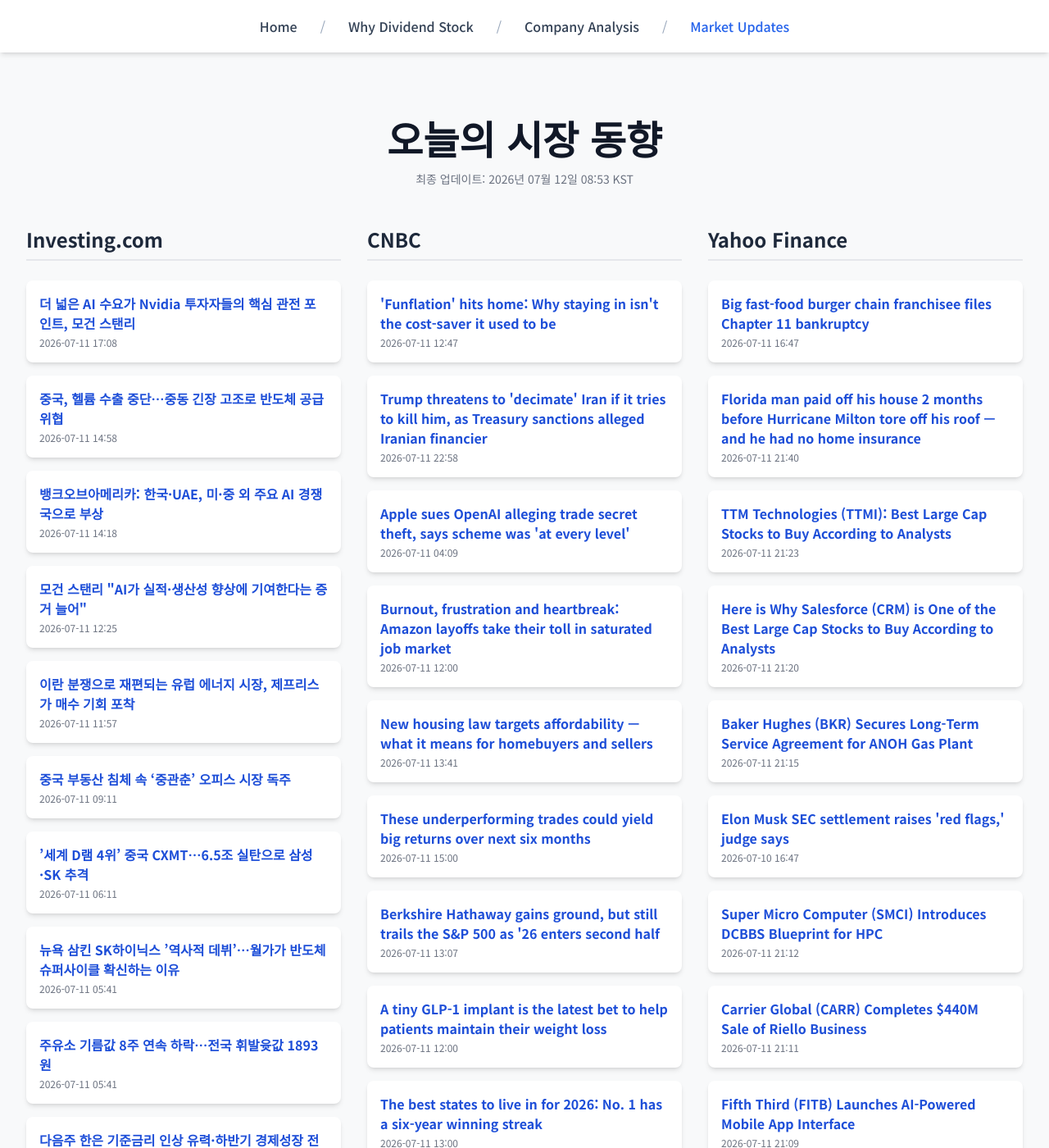
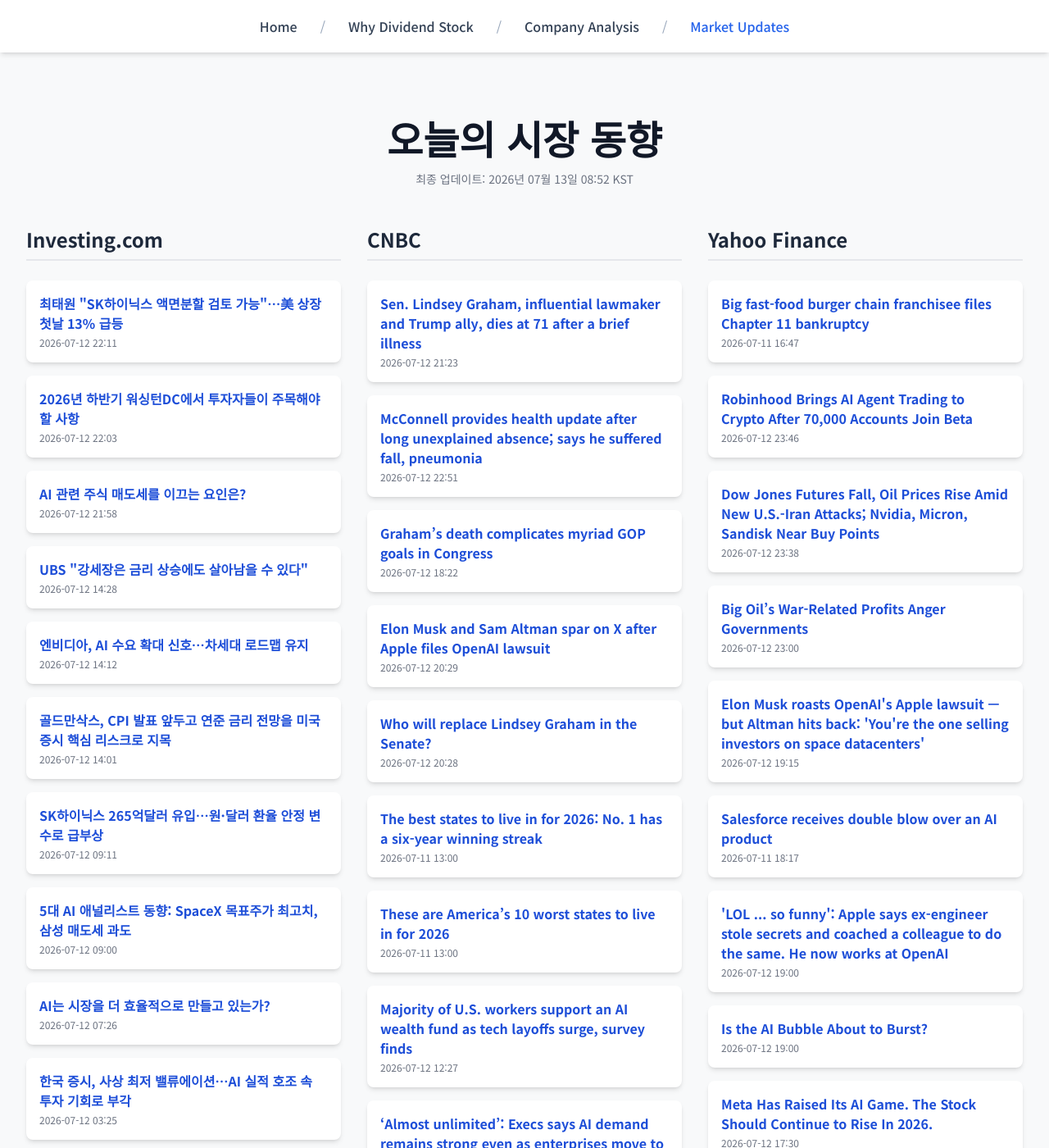
Before and after one commit to Kay-Hwang/my-company-analysis, a Jekyll site: the page built from market-updates.html, in a window 1280 px wide and 1400 px high. Shown: the whole window at 82% size. Built offline with Jekyll 4.4.1, drawn with Linux system fonts in a browser that asks for light colours; nearby versions of some CDN libraries; a script that is not in the unit is left out; some of the changed text lies outside the part shown.

Commit message:
Update daily data

```diff
--- a/_data/latest_data.json
+++ b/_data/latest_data.json
@@ -1,116 +1,98 @@
 {
-  "lastUpdated": "2026년 07월 12일 08:53 KST",
+  "lastUpdated": "2026년 07월 13일 08:52 KST",
   "news": {
     "investing": [
       {
-        "title": "더 넓은 AI 수요가 Nvidia 투자자들의 핵심 관전 포인트, 모건 스탠리",
-        "link": "https://kr.investing.com/news/stock-market-news/article-2012513",
-        "pubDate": "2026-07-11 17:08:56",
-        "summary": "더 넓은 AI 수요가 Nvidia 투자자들의 핵심 관전 포인트, 모건 스탠리"
+        "title": "최태원 \"SK하이닉스 액면분할 검토 가능\"…美 상장 첫날 13% 급등",
+        "link": "https://kr.investing.com/news/stock-market-news/article-2012601",
+        "pubDate": "2026-07-12 22:11:08",
+        "summary": "최태원 \"SK하이닉스 액면분할 검토 가능\"…美 상장 첫날 13% 급등"
       },
       {
-        "title": "중국, 헬륨 수출 중단…중동 긴장 고조로 반도체 공급 위협",
-        "link": "https://kr.investing.com/news/stock-market-news/article-2012506",
-        "pubDate": "2026-07-11 14:58:52",
-        "summary": "중국, 헬륨 수출 중단…중동 긴장 고조로 반도체 공급 위협"
+        "title": "2026년 하반기 워싱턴DC에서 투자자들이 주목해야 할 사항",
+        "link": "https://kr.investing.com/news/stock-market-news/article-2012599",
+        "pubDate": "2026-07-12 22:03:26",
+        "summary": "2026년 하반기 워싱턴DC에서 투자자들이 주목해야 할 사항"
       },
       {
-        "title": "뱅크오브아메리카: 한국·UAE, 미·중 외 주요 AI 경쟁국으로 부상",
-        "link": "https://kr.investing.com/news/stock-market-news/article-2012504",
-        "pubDate": "2026-07-11 14:18:13",
-        "summary": "뱅크오브아메리카: 한국·UAE, 미·중 외 주요 AI 경쟁국으로 부상"
+        "title": "AI 관련 주식 매도세를 이끄는 요인은?",
+        "link": "https://kr.investing.com/news/stock-market-news/article-2012597",
+        "pubDate": "2026-07-12 21:58:52",
+        "summary": "AI 관련 주식 매도세를 이끄는 요인은?"
       },
       {
-        "title": "모건 스탠리 \"AI가 실적·생산성 향상에 기여한다는 증거 늘어\"",
-        "link": "https://kr.investing.com/news/stock-market-news/article-2012498",
-        "pubDate": "2026-07-11 12:25:07",
-        "summary": "모건 스탠리 \"AI가 실적·생산성 향상에 기여한다는 증거 늘어\""
+        "title": "UBS \"강세장은 금리 상승에도 살아남을 수 있다\"",
+        "link": "https://kr.investing.com/news/stock-market-news/article-2012595",
+        "pubDate": "2026-07-12 14:28:36",
+        "summary": "UBS \"강세장은 금리 상승에도 살아남을 수 있다\""
       },
       {
-        "title": "이란 분쟁으로 재편되는 유럽 에너지 시장, 제프리스가 매수 기회 포착",
-        "link": "https://kr.investing.com/news/stock-market-news/article-2012493",
-        "pubDate": "2026-07-11 11:57:59",
-        "summary": "이란 분쟁으로 재편되는 유럽 에너지 시장, 제프리스가 매수 기회 포착"
+        "title": "엔비디아, AI 수요 확대 신호…차세대 로드맵 유지",
+        "link": "https://kr.investing.com/news/stock-market-news/article-2012593",
+        "pubDate": "2026-07-12 14:12:24",
+        "summary": "엔비디아, AI 수요 확대 신호…차세대 로드맵 유지"
       },
       {
-        "title": "중국 부동산 침체 속 ‘중관춘’ 오피스 시장 독주",
-        "link": "https://kr.investing.com/news/stock-market-news/article-2012486",
-        "pubDate": "2026-07-11 09:11:08",
-        "summary": "중국 부동산 침체 속 ‘중관춘’ 오피스 시장 독주"
+        "title": "골드만삭스, CPI 발표 앞두고 연준 금리 전망을 미국 증시 핵심 리스크로 지목",
+        "link": "https://kr.investing.com/news/stock-market-news/article-2012590",
+        "pubDate": "2026-07-12 14:01:47",
+        "summary": "골드만삭스, CPI 발표 앞두고 연준 금리 전망을 미국 증시 핵심 리스크로 지목"
       },
       {
-        "title": "’세계 D램 4위’ 중국 CXMT…6.5조 실탄으로 삼성·SK 추격",
-        "link": "https://kr.investing.com/news/stock-market-news/article-2012474",
-        "pubDate": "2026-07-11 06:11:16",
-        "summary": "’세계 D램 4위’ 중국 CXMT…6.5조 실탄으로 삼성·SK 추격"
+        "title": "SK하이닉스 265억달러 유입…원·달러 환율 안정 변수로 급부상",
+        "link": "https://kr.investing.com/news/stock-market-news/article-2012567",
+        "pubDate": "2026-07-12 09:11:15",
+        "summary": "SK하이닉스 265억달러 유입…원·달러 환율 안정 변수로 급부상"
       },
       {
-        "title": "뉴욕 삼킨 SK하이닉스 ’역사적 데뷔’…월가가 반도체 슈퍼사이클 확신하는 이유",
-        "link": "https://kr.investing.com/news/stock-market-news/article-2012473",
-        "pubDate": "2026-07-11 05:41:10",
-        "summary": "뉴욕 삼킨 SK하이닉스 ’역사적 데뷔’…월가가 반도체 슈퍼사이클 확신하는 이유"
+        "title": "5대 AI 애널리스트 동향: SpaceX 목표주가 최고치, 삼성 매도세 과도",
+        "link": "https://kr.investing.com/news/stock-market-news/article-2012560",
+        "pubDate": "2026-07-12 09:00:00",
+        "summary": "5대 AI 애널리스트 동향: SpaceX 목표주가 최고치, 삼성 매도세 과도"
       },
       {
-        "title": "주유소 기름값 8주 연속 하락…전국 휘발윳값 1893원",
-        "link": "https://kr.investing.com/news/stock-market-news/article-2012472",
-        "pubDate": "2026-07-11 05:41:10",
-        "summary": "주유소 기름값 8주 연속 하락…전국 휘발윳값 1893원"
+        "title": "AI는 시장을 더 효율적으로 만들고 있는가?",
+        "link": "https://kr.investing.com/news/stock-market-news/article-2012555",
+        "pubDate": "2026-07-12 07:26:38",
+        "summary": "AI는 시장을 더 효율적으로 만들고 있는가?"
       },
       {
-        "title": "다음주 한은 기준금리 인상 유력·하반기 경제성장 전략 발표",
-        "link": "https://kr.investing.com/news/stock-market-news/article-2012471",
-        "pubDate": "2026-07-11 05:11:10",
-        "summary": "다음주 한은 기준금리 인상 유력·하반기 경제성장 전략 발표"
+        "title": "한국 증시, 사상 최저 밸류에이션…AI 실적 호조 속 투자 기회로 부각",
+        "link": "https://kr.investing.com/news/stock-market-news/article-2012544",
+        "pubDate": "2026-07-12 03:25:49",
+        "summary": "한국 증시, 사상 최저 밸류에이션…AI 실적 호조 속 투자 기회로 부각"
       }
     ],
     "cnbc": [
       {
-        "title": "'Funflation' hits home: Why staying in isn't the cost-saver it used to be",
-        "link": "https://www.cnbc.com/2026/07/11/funflation-streaming-video-games-xbox-apple-disney-netflix.html",
-        "pubDate": "Sat, 11 Jul 2026 12:47:23 GMT",
-        "summary": "Following a wave of price hikes, at-home pastimes like streaming movies or playing video games are pinching pocketbooks."
+        "title": "Sen. Lindsey Graham, influential lawmaker and Trump ally,  dies at 71 after a brief illness",
+        "link": "https://www.cnbc.com/2026/07/12/senator-lindsey-graham-has-died-after-a-brief-illness-his-office-says.html",
+        "pubDate": "Sun, 12 Jul 2026 21:23:23 GMT",
+        "summary": "Graham, a prominent Republican senator from South Carolina, had just returned from a trip to Ukraine."
       },
       {
-        "title": "Trump threatens to 'decimate' Iran if it tries to kill him, as Treasury sanctions alleged Iranian financier",
-        "link": "https://www.cnbc.com/2026/07/11/trump-threat.html",
-        "pubDate": "Sat, 11 Jul 2026 22:58:53 GMT",
-        "summary": "Trump says 1,000 missiles are \"locked and loaded\" and will hit Iran if it carries out its threats to assassinate the U.S. president."
+        "title": "McConnell provides health update after long unexplained absence; says he suffered fall, pneumonia",
+        "link": "https://www.cnbc.com/2026/07/12/mcconnell-provides-health-update-after-long-unexplained-absence.html",
+        "pubDate": "Sun, 12 Jul 2026 22:51:13 GMT",
+        "summary": "McConnell is the longest-serving party leader in Senate history."
       },
       {
-        "title": "Apple sues OpenAI alleging trade secret theft, says scheme was 'at every level'",
-        "link": "https://www.cnbc.com/2026/07/10/apple-openai-lawsuit-trade-secrets.html",
-        "pubDate": "Sat, 11 Jul 2026 04:09:20 GMT",
-        "summary": "The two companies entered into a high-profile partnership in 2024 when ChatGPT was integrated into the iPhone's operating system."
+        "title": "Graham’s death complicates myriad GOP goals in Congress",
+        "link": "https://www.cnbc.com/2026/07/12/grahams-death-policy-washington-save-america-ukraine-blanche-reconciliation.html",
+        "pubDate": "Sun, 12 Jul 2026 18:22:11 GMT",
+        "summary": "South Carolina Republican Sen. Lindsey Graham died unexpectedly at 71."
       },
       {
-        "title": "Burnout, frustration and heartbreak: Amazon layoffs take their toll in saturated job market",
-        "link": "https://www.cnbc.com/2026/07/11/burnout-frustration-and-heartbreak-amazon-layoffs-take-their-toll.html",
-        "pubDate": "Sat, 11 Jul 2026 12:00:01 GMT",
-        "summary": "In the eight-plus months since Amazon announced its most expansive job cuts ever, laid off workers have been thrust into an increasingly saturated labor market."
+        "title": "Elon Musk and Sam Altman spar on X after Apple files OpenAI lawsuit",
+        "link": "https://www.cnbc.com/2026/07/12/elon-musk-and-sam-altman-spar-.html",
+        "pubDate": "Sun, 12 Jul 2026 20:29:06 GMT",
+        "summary": "Sam Altman insisted that Elon Musk was again obsessed with him because of an OpenAI model release earlier this week."
       },
       {
-        "title": "New housing law targets affordability — what it means for homebuyers and sellers",
-        "link": "https://www.cnbc.com/2026/07/11/21st-century-road-to-housing-act-homebuyers-sellers.html",
-        "pubDate": "Sat, 11 Jul 2026 13:41:13 GMT",
-        "summary": "While the legislation is aimed at least partly at addressing affordability, experts say the benefits of the measure will take time to show up in the market."
-      },
-      {
-        "title": "These underperforming trades could yield big returns over next six months",
-        "link": "https://www.cnbc.com/2026/07/11/mag-7-and-software-could-boost-portfolio-in-second-half-etf-action.html",
-        "pubDate": "Sat, 11 Jul 2026 15:00:01 GMT",
-        "summary": "ETF Action's Mike Akins is encouraging investors to boost exposure to groups that underperformed compared with major artificial intelligence stocks."
-      },
-      {
-        "title": "Berkshire Hathaway gains ground, but still trails the S&P 500 as '26 enters second half",
-        "link": "https://www.cnbc.com/2026/07/11/berkshire-hathaway-gains-ground-but-still-trails-the-sp-500-as-26-enters-second-half.html",
-        "pubDate": "Sat, 11 Jul 2026 13:07:41 GMT",
-        "summary": "With 2026 a bit more than half over, Berkshire Hathaway's B shares are down 1.8% year-to-date and 12.4 percentage points behind the S&amp;P 500's 10.7% gain."
-      },
-      {
-        "title": "A tiny GLP-1 implant is the latest bet to help patients maintain their weight loss",
-        "link": "https://www.cnbc.com/2026/07/11/glp-1-implant-from-vivani-medical-aims-to-help-patients-stay-on-treatment.html",
-        "pubDate": "Sat, 11 Jul 2026 12:00:01 GMT",
-        "summary": "Vivani Medical is developing an implant of semaglutide, the active ingredient in Novo Nordisk's obesity injection Wegovy and diabetes counterpart Ozempic."
+        "title": "Who will replace Lindsey Graham in the Senate?",
+        "link": "https://www.cnbc.com/2026/07/12/nancy-mace-lindsey-graham-senate-seat-south-carolina-election.html",
+        "pubDate": "Sun, 12 Jul 2026 20:28:16 GMT",
+        "summary": "South Carolina GOP Rep. Nancy Mace and Gov. Henry McMaster are among the first to be floated for the Senate seat vacated by Lindsey Graham."
       },
       {
         "title": "The best states to live in for 2026: No. 1 has a six-year winning streak",
@@ -123,6 +105,24 @@
         "link": "https://www.cnbc.com/2026/07/11/worst-states-to-live-in-america-2026.html",
         "pubDate": "Sat, 11 Jul 2026 13:00:01 GMT",
         "summary": "Some states may have low costs and light regulation, but high crime and lack of healthcare are among important factors when people choose where to live."
+      },
+      {
+        "title": "Majority of U.S. workers support an AI wealth fund as tech layoffs surge, survey finds",
+        "link": "https://www.cnbc.com/2026/07/12/majority-of-us-workers-support-ai-fund-amid-tech-layoffs-survey.html",
+        "pubDate": "Sun, 12 Jul 2026 12:27:55 GMT",
+        "summary": "A majority of U.S. employees now want an AI sovereign wealth fund to hold corporations more accountable, according to a recent survey, as tech layoffs rise."
+      },
+      {
+        "title": "‘Almost unlimited’: Execs says AI demand remains strong even as enterprises move to ‘valuemaxxing’",
+        "link": "https://www.cnbc.com/2026/07/12/ai-demand-chips-data-centers-stock-volatility.html",
+        "pubDate": "Sun, 12 Jul 2026 05:00:01 GMT",
+        "summary": "AI-related chip stocks have been volatile amid a debate over AI demand and spending."
+      },
+      {
+        "title": "'Funflation' hits home: Why staying in isn't the cost-saver it used to be",
+        "link": "https://www.cnbc.com/2026/07/11/funflation-streaming-video-games-xbox-apple-disney-netflix.html",
+        "pubDate": "Sun, 12 Jul 2026 19:17:32 GMT",
+        "summary": "Following a wave of price hikes, at-home pastimes like streaming movies or playing video games are pinching pocketbooks."
       }
     ],
     "yahoo": [
@@ -133,58 +133,58 @@
         "summary": "Big fast-food burger chain franchisee files Chapter 11 bankruptcy"
       },
       {
-        "title": "Florida man paid off his house 2 months before Hurricane Milton tore off his roof — and he had no home insurance",
-        "link": "https://finance.yahoo.com/real-estate/articles/florida-man-paid-off-house-214000740.html",
-        "pubDate": "2026-07-11T21:40:00Z",
-        "summary": "Florida man paid off his house 2 months before Hurricane Milton tore off his roof — and he had no home insurance"
+        "title": "Robinhood Brings AI Agent Trading to Crypto After 70,000 Accounts Join Beta",
+        "link": "https://finance.yahoo.com/markets/crypto/articles/robinhood-brings-ai-agent-trading-234600114.html",
+        "pubDate": "2026-07-12T23:46:00Z",
+        "summary": "Robinhood Brings AI Agent Trading to Crypto After 70,000 Accounts Join Beta"
       },
       {
-        "title": "TTM Technologies (TTMI): Best Large Cap Stocks to Buy According to Analysts",
-        "link": "https://finance.yahoo.com/markets/stocks/articles/ttm-technologies-ttmi-best-large-142324571.html",
-        "pubDate": "2026-07-11T21:23:24Z",
-        "summary": "TTM Technologies (TTMI): Best Large Cap Stocks to Buy According to Analysts"
+        "title": "Dow Jones Futures Fall, Oil Prices Rise Amid New U.S.-Iran Attacks; Nvidia, Micron, Sandisk Near Buy Points",
+        "link": "https://www.investors.com/market-trend/stock-market-today/dow-jones-futures-us-iran-attacks-nvidia-micron-sandisk-taiwan-semiconductor/?src=A00220&yptr=yahoo",
+        "pubDate": "2026-07-12T23:38:47Z",
+        "summary": "Dow Jones Futures Fall, Oil Prices Rise Amid New U.S.-Iran Attacks; Nvidia, Micron, Sandisk Near Buy Points"
       },
       {
-        "title": "Here is Why Salesforce (CRM) is One of the Best Large Cap Stocks to Buy According to Analysts",
-        "link": "https://finance.yahoo.com/markets/stocks/articles/why-salesforce-crm-one-best-142338375.html",
-        "pubDate": "2026-07-11T21:20:38Z",
-        "summary": "Here is Why Salesforce (CRM) is One of the Best Large Cap Stocks to Buy According to Analysts"
+        "title": "Big Oil’s War-Related Profits Anger Governments",
+        "link": "https://finance.yahoo.com/energy/articles/big-oil-war-related-profits-230000286.html",
+        "pubDate": "2026-07-12T23:00:00Z",
+        "summary": "Big Oil’s War-Related Profits Anger Governments"
       },
       {
-        "title": "Baker Hughes (BKR) Secures Long-Term Service Agreement for ANOH Gas Plant",
-        "link": "https://finance.yahoo.com/energy/articles/baker-hughes-bkr-secures-long-155952946.html",
-        "pubDate": "2026-07-11T21:15:52Z",
-        "summary": "Baker Hughes (BKR) Secures Long-Term Service Agreement for ANOH Gas Plant"
+        "title": "Elon Musk roasts OpenAI's Apple lawsuit — but Altman hits back: 'You're the one selling investors on space datacenters'",
+        "link": "https://finance.yahoo.com/markets/stocks/articles/elon-musk-roasts-openais-apple-191500316.html",
+        "pubDate": "2026-07-12T19:15:00Z",
+        "summary": "Elon Musk roasts OpenAI's Apple lawsuit — but Altman hits back: 'You're the one selling investors on space datacenters'"
       },
       {
-        "title": "Elon Musk SEC settlement raises 'red flags,' judge says",
-        "link": "https://finance.yahoo.com/markets/stocks/articles/elon-musk-sec-settlement-raises-164700167.html",
-        "pubDate": "2026-07-10T16:47:00Z",
-        "summary": "Elon Musk SEC settlement raises 'red flags,' judge says"
+        "title": "Salesforce receives double blow over an AI product",
+        "link": "https://finance.yahoo.com/technology/ai/articles/salesforce-receives-double-blow-over-181700627.html",
+        "pubDate": "2026-07-11T18:17:00Z",
+        "summary": "Salesforce receives double blow over an AI product"
       },
       {
-        "title": "Super Micro Computer (SMCI) Introduces DCBBS Blueprint for HPC",
-        "link": "https://finance.yahoo.com/markets/stocks/articles/super-micro-computer-smci-introduces-160002387.html",
-        "pubDate": "2026-07-11T21:12:02Z",
-        "summary": "Super Micro Computer (SMCI) Introduces DCBBS Blueprint for HPC"
+        "title": "'LOL ... so funny': Apple says ex-engineer stole secrets and coached a colleague to do the same. He now works at OpenAI",
+        "link": "https://finance.yahoo.com/technology/ai/articles/lol-funny-apple-says-ex-190000424.html",
+        "pubDate": "2026-07-12T19:00:00Z",
+        "summary": "'LOL ... so funny': Apple says ex-engineer stole secrets and coached a colleague to do the same. He now works at OpenAI"
       },
       {
-        "title": "Carrier Global (CARR) Completes $440M Sale of Riello Business",
-        "link": "https://finance.yahoo.com/markets/stocks/articles/carrier-global-carr-completes-440m-160008643.html",
-        "pubDate": "2026-07-11T21:11:08Z",
-        "summary": "Carrier Global (CARR) Completes $440M Sale of Riello Business"
+        "title": "Is the AI Bubble About to Burst?",
+        "link": "https://finance.yahoo.com/technology/ai/articles/ai-bubble-burst-190000071.html",
+        "pubDate": "2026-07-12T19:00:00Z",
+        "summary": "Is the AI Bubble About to Burst?"
       },
       {
-        "title": "Fifth Third (FITB) Launches AI-Powered Mobile App Interface",
-        "link": "https://finance.yahoo.com/technology/ai/articles/fifth-third-fitb-launches-ai-160016030.html",
-        "pubDate": "2026-07-11T21:09:16Z",
-        "summary": "Fifth Third (FITB) Launches AI-Powered Mobile App Interface"
+        "title": "Meta Has Raised Its AI Game. The Stock Should Continue to Rise In 2026.",
+        "link": "https://finance.yahoo.com/technology/ai/articles/meta-raised-ai-game-stock-173002031.html",
+        "pubDate": "2026-07-12T17:30:02Z",
+        "summary": "Meta Has Raised Its AI Game. The Stock Should Continue to Rise In 2026."
       },
       {
-        "title": "Upstart Holdings (UPST) Renews $600M Forward-Flow Agreement",
-        "link": "https://finance.yahoo.com/markets/stocks/articles/upstart-holdings-upst-renews-600m-160024046.html",
-        "pubDate": "2026-07-11T21:08:24Z",
-        "summary": "Upstart Holdings (UPST) Renews $600M Forward-Flow Agreement"
+        "title": "Figure Technology (FIGR): Stocks Set to Explode in the Next 2 Years",
+        "link": "https://finance.yahoo.com/markets/stocks/articles/figure-technology-figr-stocks-set-075928541.html",
+        "pubDate": "2026-07-12T17:27:28Z",
+        "summary": "Figure Technology (FIGR): Stocks Set to Explode in the Next 2 Years"
       }
     ]
   }
```
